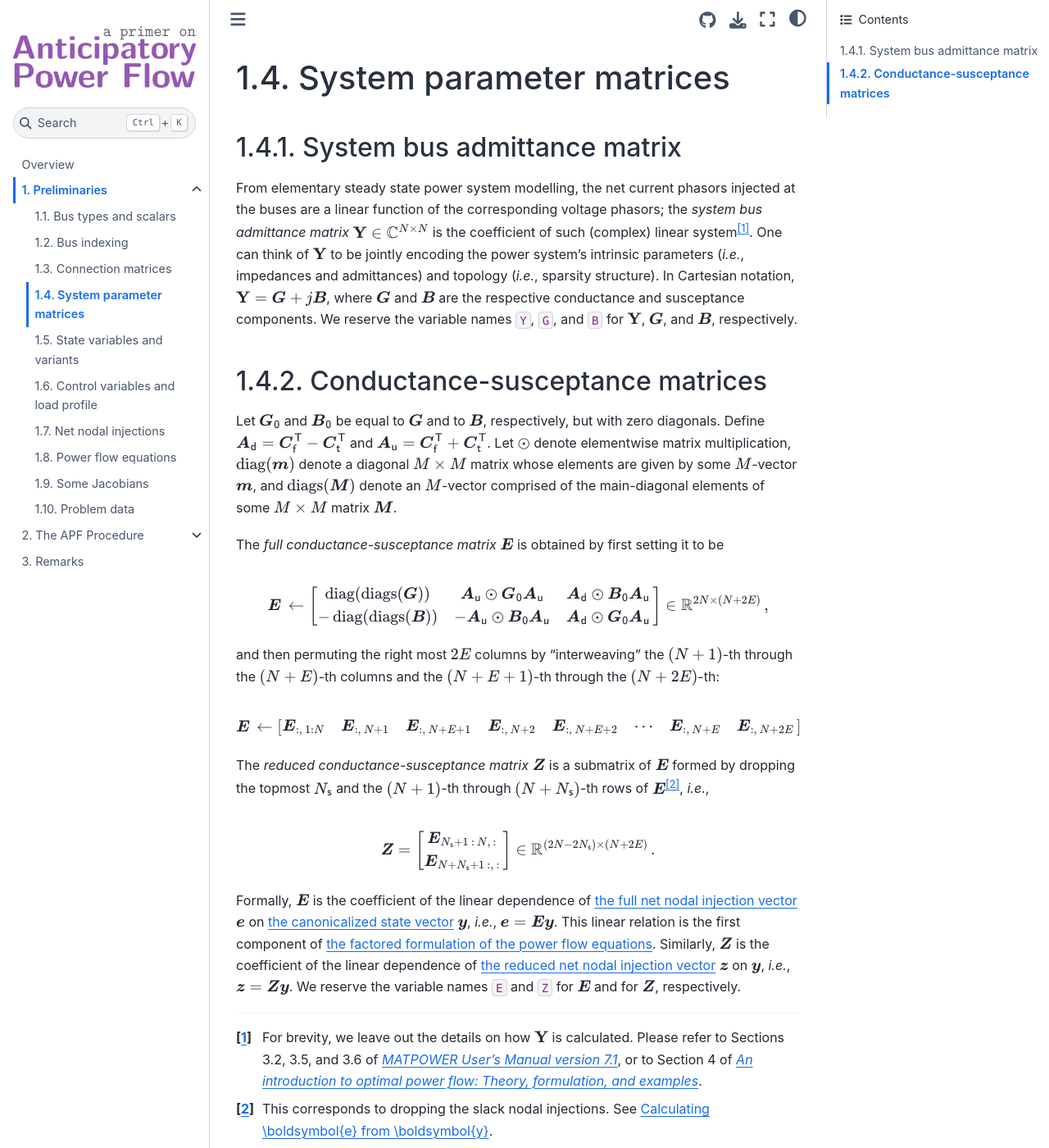
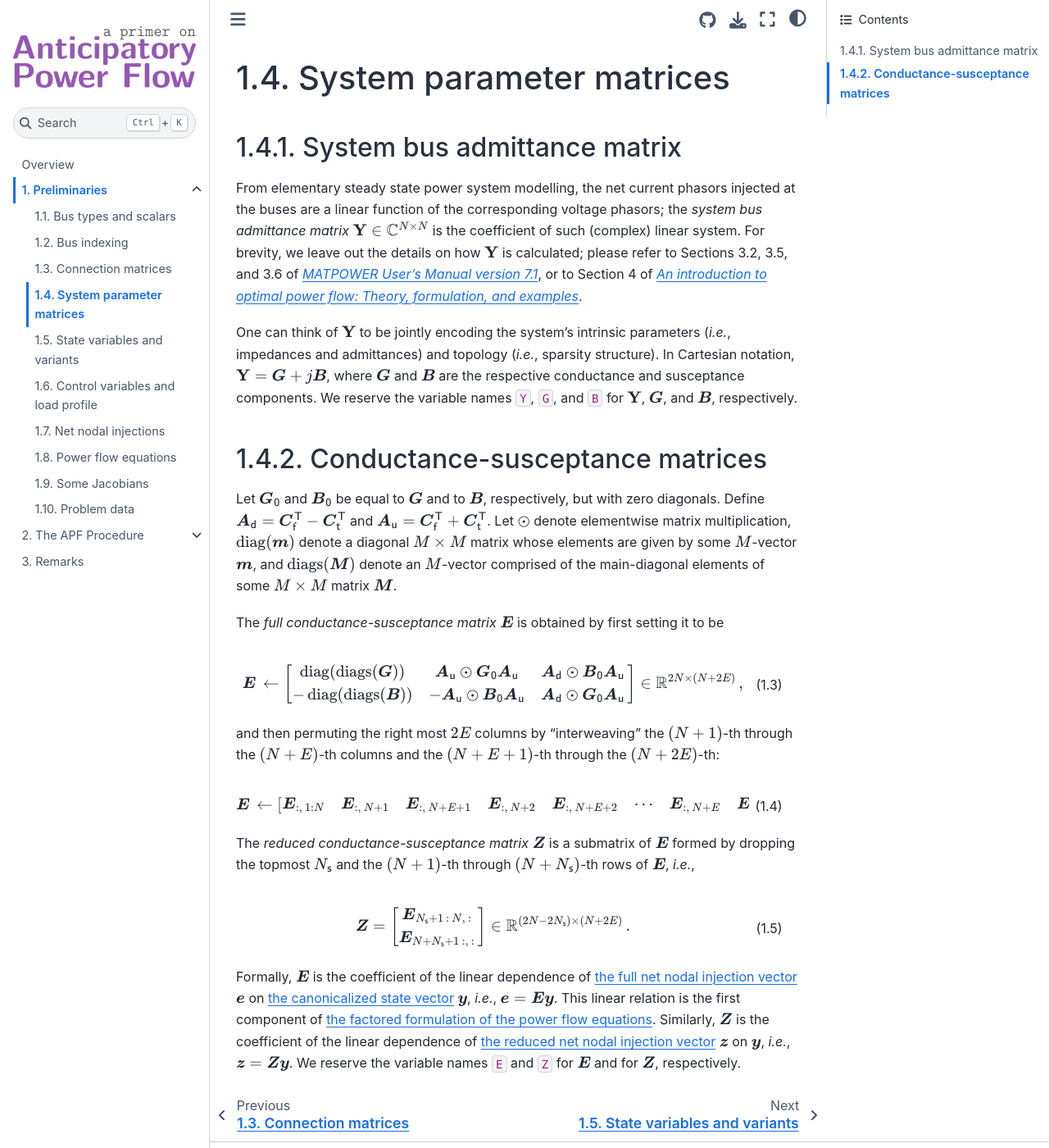
Before and after one commit to christian-cahig/apf-primer, a Jupyter Book: the page built from preliminaries/system-parameter-matrices.md, in a window 1280 px wide and 1400 px high. Shown: the whole window at 82% size. Built offline with Jupyter Book 1.0.4 settings and Sphinx 7.4.7 and the Sphinx Book theme 1.1.4, drawn with Linux system fonts in a browser that asks for light colours.

Commit message:
Update section "System parameter matrices"

```diff
--- a/preliminaries/system-parameter-matrices.md
+++ b/preliminaries/system-parameter-matrices.md
@@ -9,23 +9,21 @@ the net current phasors injected at the buses
 are a linear function of the corresponding voltage phasors;
 the *system bus admittance matrix*
 $\mathbf{Y} \in \mathbb{C}^{N \times N}$
-is the coefficient of such (complex) linear system[^about-Y].
+is the coefficient of such (complex) linear system.
+For brevity, we leave out the details on how $\mathbf{Y}$ is calculated;
+please refer to Sections 3.2, 3.5, and 3.6 of
+[*MATPOWER User's Manual version 7.1*](https://matpower.org/docs/MATPOWER-manual-7.1.pdf),
+or to Section 4 of
+[*An introduction to optimal power flow: Theory, formulation, and examples*](https://doi.org/10.1080/0740817X.2016.1189626).
+
 One can think of $\mathbf{Y}$ to be jointly encoding
-the power system's intrinsic parameters (*i.e.*, impedances and admittances)
+the system's intrinsic parameters (*i.e.*, impedances and admittances)
 and topology (*i.e.*, sparsity structure).
 In Cartesian notation,
 $\mathbf{Y} = \boldsymbol{G} + j\boldsymbol{B}$,
 where $\boldsymbol{G}$ and $\boldsymbol{B}$ are the respective conductance and susceptance components.
 We reserve the variable names `Y`, `G`, and `B` for
 $\mathbf{Y}$, $\boldsymbol{G}$, and $\boldsymbol{B}$, respectively.
-
-[^about-Y]: For brevity, we leave out the details on how $\mathbf{Y}$ is calculated.
-Please refer to
-Sections 3.2, 3.5, and 3.6 of
-[*MATPOWER User's Manual version 7.1*](https://matpower.org/docs/MATPOWER-manual-7.1.pdf),
-or to
-Section 4 of
-[*An introduction to optimal power flow: Theory, formulation, and examples*](https://doi.org/10.1080/0740817X.2016.1189626).
 
 (prelim:syst-param-mats:E-Z)=
 ## Conductance-susceptance matrices
@@ -73,7 +71,7 @@ $$
 \end{matrix} \right]
 \in \mathbb{R}^{ 2N \times \left( N + 2E \right) }
 \, ,
-$$
+$$ (E-step-1)
 
 and then permuting the right most $2E$ columns by "interweaving"
 the $\left( N + 1 \right)$-th through the $\left( N + E \right)$-th columns
@@ -142,6 +140,3 @@ $\boldsymbol{y}$,
 *i.e.*,
 $\boldsymbol{z} = \boldsymbol{Z} \boldsymbol{y}$.
 We reserve the variable names `E` and `Z` for $\boldsymbol{E}$ and for $\boldsymbol{Z}$, respectively.
-
-[^about-Z]: This corresponds to dropping the slack nodal injections.
-See {ref}`prelim:net-nodal-injs:ez-from-y`.
```
Also changed, not shown: other parts of preliminaries/system-parameter-matrices.md (+3 -3 lines).
